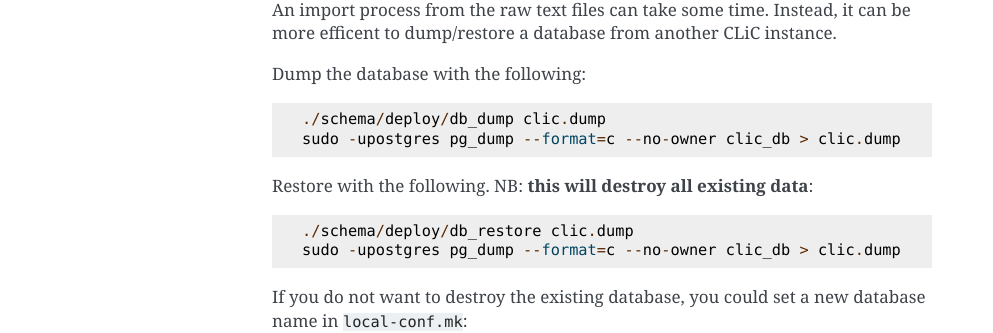
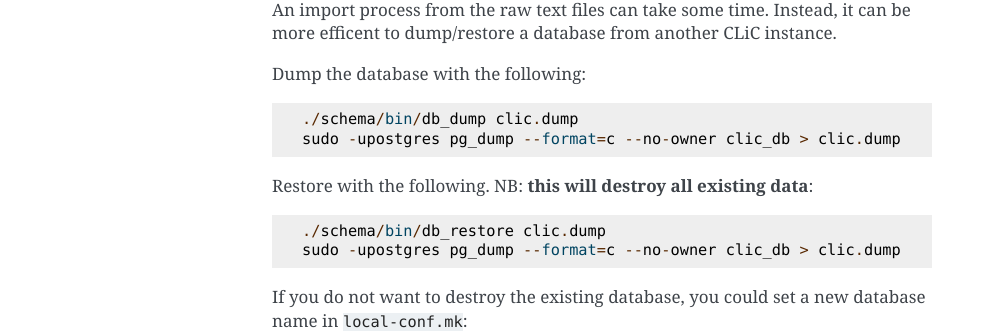
Before and after one commit to mahlberg-lab/clic, a Sphinx documentation site: the page built from docs/advanced/production.rst, in a window 1280 px wide. Shown: the part 1840-2173 px from the top of the page, without its empty margins (148-1141 px from the left). Built offline with Sphinx 7.4.7, drawn with Linux system fonts in a browser that asks for light colours; pages that are not in the unit, such as notebooks, are missing from menus; the version number could not be read and is left out.

Commit message:
install: Remove generated deploy.sh scripts, just use "make install" instead

```diff
--- a/README.rst
+++ b/README.rst
@@ -78,7 +78,7 @@ Next, run ``install.sh`` as root. This script automates the following steps:
 * Configure systemd to launch the UWSGI process running CLiC, and start it if in production mode.
 * Create / update an NGINX site config to use CLiC, and get NGINX to reload the config.
 
-Each step is performed by the relevant ``*/deploy/deploy.sh`` script, generated by make. Each can be inspected before running.
+Each step is performed by the relevant ``*/install.sh`` script, and configured by make. Each can be inspected before running.
 
 Run the install with the following::
 
--- a/docs/advanced/production.rst
+++ b/docs/advanced/production.rst
@@ -70,12 +70,12 @@ instance.
 
 Dump the database with the following::
 
-    ./schema/deploy/db_dump clic.dump
+    ./schema/bin/db_dump clic.dump
     sudo -upostgres pg_dump --format=c --no-owner clic_db > clic.dump
 
 Restore with the following. NB: **this will destroy all existing data**::
 
-    ./schema/deploy/db_restore clic.dump
+    ./schema/bin/db_restore clic.dump
     sudo -upostgres pg_dump --format=c --no-owner clic_db > clic.dump
 
 If you do not want to destroy the existing database, you could set a new database name in ``local-conf.mk``::
```
Also changed, not shown: CHANGELOG.md (+2 -0 lines), 13 other files.
